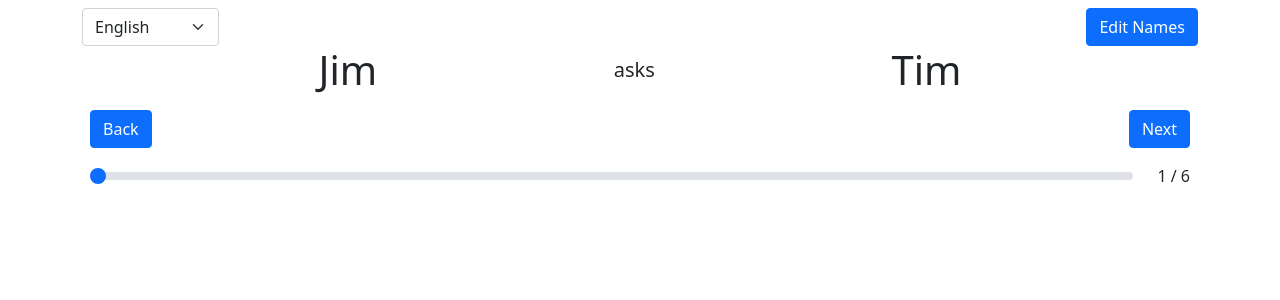
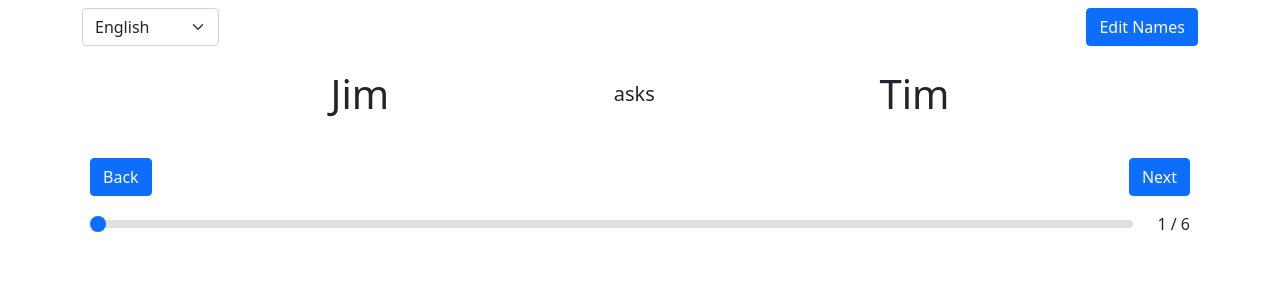
Before and after one commit to wtlgo/truth-or-dare, a Vue app: page / in a window 1280 px wide. Shown: the top 300 px of the page. Built offline with nearby package versions, Linux system fonts and the light colour scheme.

Commit message:
Add padding

```diff
--- a/src/App.vue
+++ b/src/App.vue
@@ -16,9 +16,9 @@
             </div>
         </div>
 
-        <div class="row" v-if="len">
+        <div class="row p-4" v-if="len">
             <div
-                class="col d-flex justify-content-evenly"
+                class="col d-flex flex-wrap justify-content-evenly"
                 v-html="
                     t('message.html.asks', {
                         from: pair.from,
```
